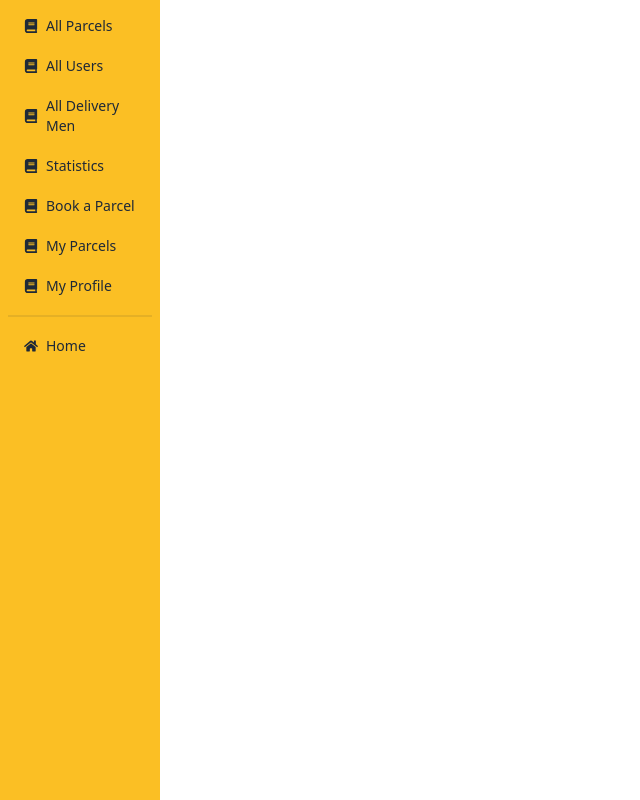
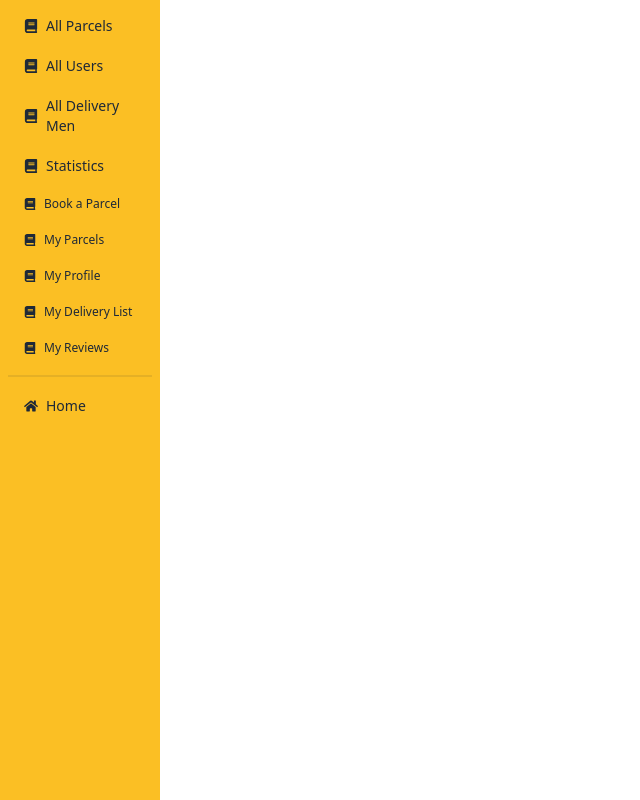
Before and after one commit to tofayeLL/ZipParcel-client, a React (Vite) app: page /dashboard in a window 1280 px wide. Shown: the whole page, without its empty margins (0-640 px from the left). Built offline with nearby package versions, Linux system fonts and the light colour scheme; no server answers; sample sign-in values are in the browser's storage.

Commit message:
by use post method count delivery after deliverymen cick deliver button

```diff
--- a/src/Layout/Dashboard.jsx
+++ b/src/Layout/Dashboard.jsx
@@ -10,13 +10,13 @@ const Dashboard = () => {
     // console.log(getUser);
 
     // For Check user Admin
-    // const admin = getUser === 'Admin';
+    // const admin = getUser?.userType === 'Admin';
 
     // For Check user User
-    // const user = getUser === 'User';
+    // const user = getUser?.userType === 'User';
 
     // For Check user DeliveryMen
-    const deliveryMen = getUser.userType === 'DeliveryMen';
+    // const deliveryMen = getUser?.userType === 'DeliveryMen';
 
 
 
@@ -38,7 +38,7 @@ const Dashboard = () => {
                         {/* Admin */}
 
                         {
-                          /*   admin && */ <>
+                            /* admin && */ <>
                                 <li>
                                     <NavLink to={'/dashboard/allParcel'}><span><FaBook></FaBook> </span>All Parcels</NavLink>
                                 </li>
@@ -58,15 +58,15 @@ const Dashboard = () => {
 
                         {/* normal user */}
                         {
-                            /* user && */ <>
+                           /*  user && */ <>
 
-                                <li >
+                                <li className="text-xs" >
                                     <NavLink to={'/dashboard/bookParcel'}><span><FaBook></FaBook> </span>Book a Parcel</NavLink>
                                 </li>
-                                <li>
+                                <li className="text-xs">
                                     <NavLink to={'/dashboard/myParcel'}><span><FaBook></FaBook> </span>My Parcels</NavLink>
                                 </li>
-                                <li>
+                                <li className="text-xs">
                                     <NavLink to={'/dashboard/myProfile'}><span><FaBook></FaBook> </span>My Profile</NavLink>
                                 </li>
                             </>
@@ -76,7 +76,7 @@ const Dashboard = () => {
 
                         {/* delivery men */}
                         {
-                            deliveryMen && <>
+                           /*  deliveryMen && */ <>
 
                                 <li className="text-xs ">
                                     <NavLink to={'/dashboard/deliveryList'}><span><FaBook></FaBook> </span>My Delivery List</NavLink>
@@ -118,7 +118,7 @@ const Dashboard = () => {
 
                 {/* outlet */}
 
-                <div className="flex-1 lg:px-8 px-0">
+                <div className="flex-1 lg:px-4 px-0">
                     <Outlet></Outlet>
                 </div>
 
--- a/src/components/SocialLogin/GoogleLogin.jsx
+++ b/src/components/SocialLogin/GoogleLogin.jsx
@@ -24,7 +24,8 @@ const GoogleLogin = () => {
                 const userInfo = {
                     name: result.user?.displayName,
                     email: result.user?.email,
-                    userType: 'User'
+                    userType: 'User',
+                    // delivered: 0,
 
                 }
 
--- a/src/pages/Dashboard/Admin/AllDeliveryMen/AllDeliveryMen.jsx
+++ b/src/pages/Dashboard/Admin/AllDeliveryMen/AllDeliveryMen.jsx
@@ -63,7 +63,9 @@ const AllDeliveryMen = () => {
                                             item.phone
                                         }
                                     </td>
-                                    <td>0
+                                    <td>{
+                                        item?.delivered || 0
+                                    }
 
                                     </td>
                                     <td>0
--- a/src/pages/Dashboard/DeliveryMan/DeliveryList/DeliveryList.jsx
+++ b/src/pages/Dashboard/DeliveryMan/DeliveryList/DeliveryList.jsx
@@ -26,8 +26,9 @@ const DeliveryList = () => {
 
 
     // handle deliver  parcel  button
-    const handleDeliverItem = (item) => {
+    const handleDeliverItem = async (item) => {
         console.log(item);
+        console.log(getUser._id);
         Swal.fire({
             title: "Are you sure?",
             text: "You want to Delivery this Parcel!",
@@ -53,13 +54,31 @@ const DeliveryList = () => {
                         });
 
 
-                        // user refetch for delete from ui instantly
+                        const res = await axiosPublic.post(`/deliveryCount/${getUser._id}`)
+                        console.log(res.data);
+
+
+
                         refetch();
+
+                    }
+
+                    else if (!res.data.modifiedCount > 0) {
+                        //
+                        Swal.fire({
+                            title: "error!",
+                            text: `Already exist delivered`,
+                            icon: "error"
+                        });
 
                     }
                 }
 
+
+
             })
+
+
 
 
     }
--- a/src/pages/Shared/Navbar.jsx
+++ b/src/pages/Shared/Navbar.jsx
@@ -19,7 +19,7 @@ const Navbar = () => {
 
     const links = <>
         <li className="text-lg"><NavLink to={'/'}>Home</NavLink></li>
-        {getUser === 'Admin' ? <li className="text-lg"><NavLink to={'/dashboard/statistics'}>Dashboard</NavLink></li>
+        {getUser.userType === 'Admin' ? <li className="text-lg"><NavLink to={'/dashboard/statistics'}>Dashboard</NavLink></li>
             :
             <li className="text-lg"><NavLink to={'/dashboard'}>Dashboard</NavLink></li>
 
--- a/src/pages/SignUp/SignUp.jsx
+++ b/src/pages/SignUp/SignUp.jsx
@@ -39,7 +39,8 @@ const SignUp = () => {
                     name: data.name,
                     email: data.email,
                     phone: data.phone,
-                    userType: data.userType
+                    userType: data.userType,
+                    // delivered: 0,
                 }
 
                 // console.log(userInfo);
```
